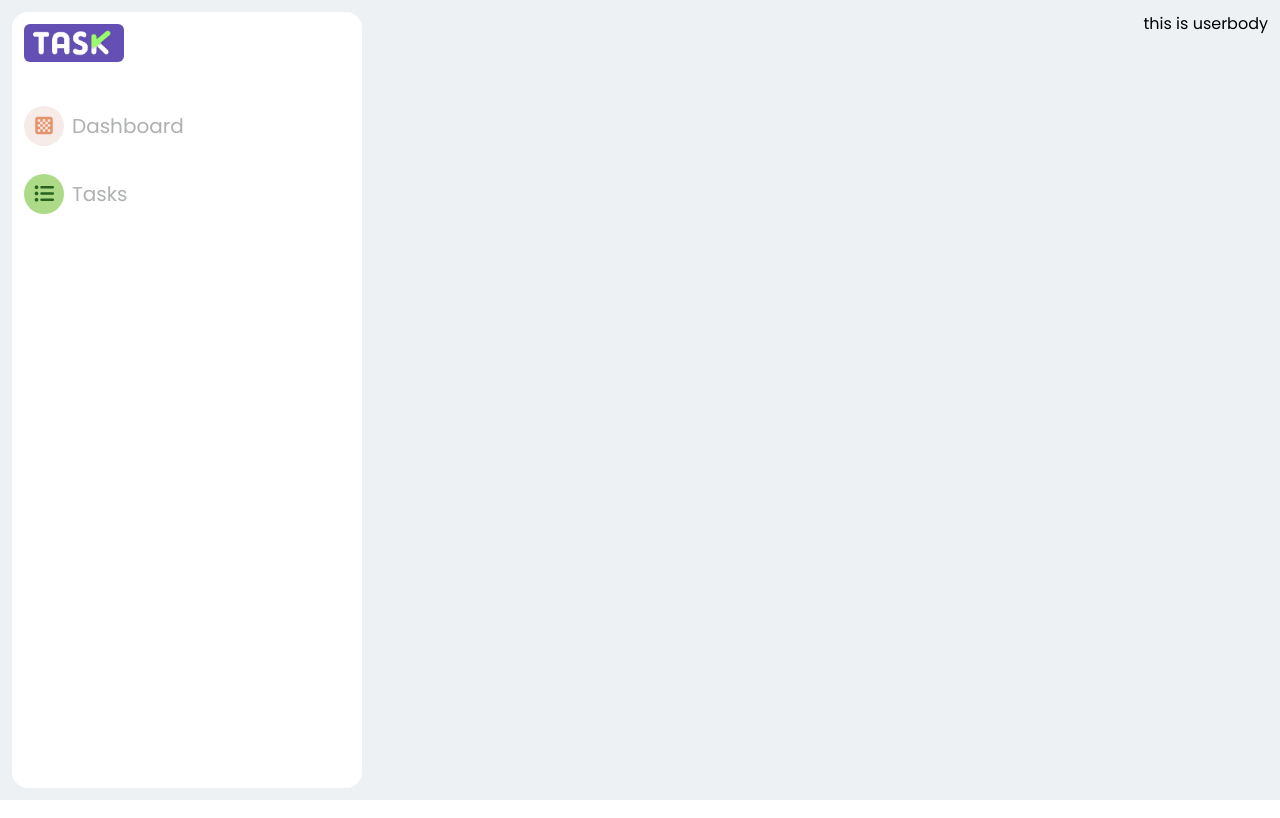
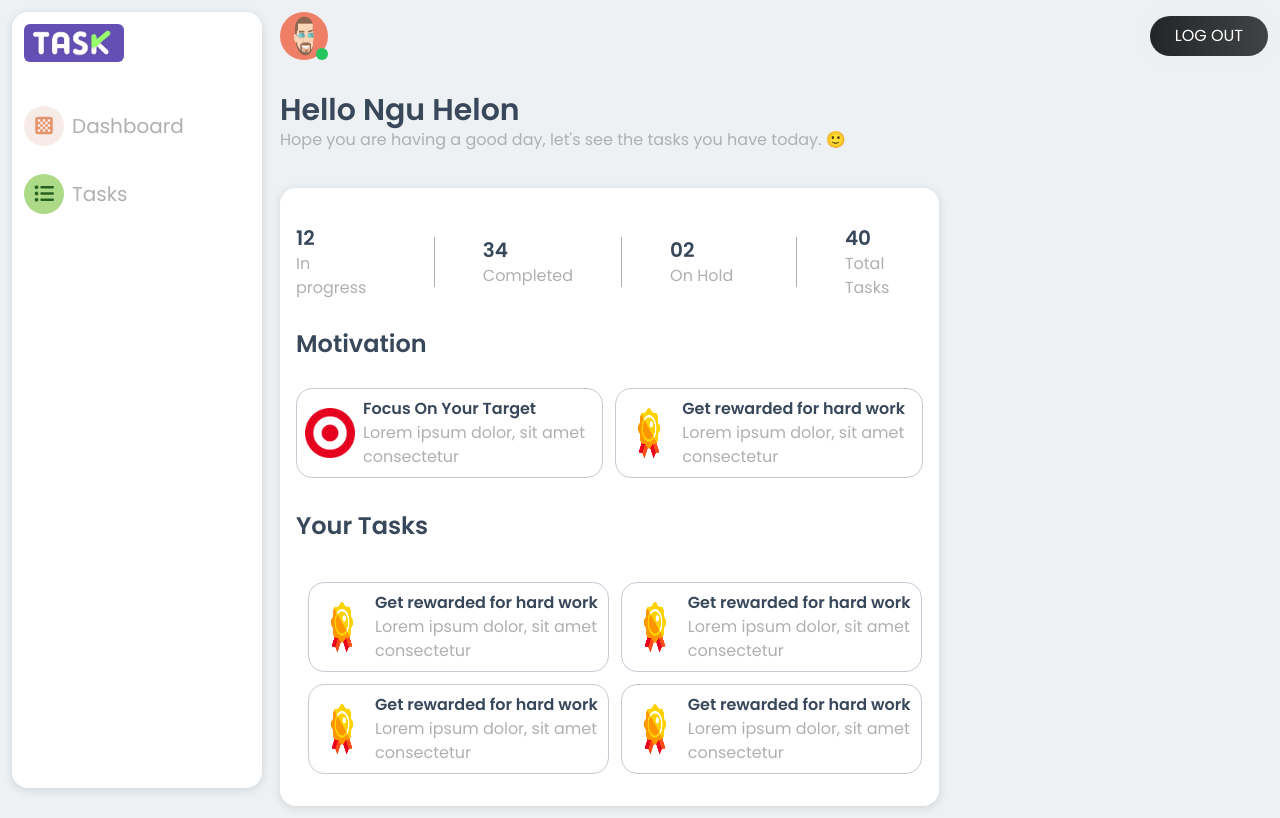
Before and after one commit to nguHelon/TaskApp, a React (Vite) app: page /mydashboard in a window 1280 px wide. Built offline with nearby package versions, Linux system fonts and the light colour scheme.

Commit message:
made significant advancement on the user dashboard

```diff
--- a/src/assets/assets.js
+++ b/src/assets/assets.js
@@ -18,6 +18,8 @@ import taskImage1 from './taskImage1.png'
 import taskImage2 from './taskImage2.png'
 import loginBg from './loginBg.jpg'
 import loginBg2 from './loginBg2.jpg'
+import reward from './reward.png'
+import target from './target.png'
 import programmingVideo from './programmingVideo.mp4'
 
 export {
@@ -41,5 +43,7 @@ export {
     taskImage2,
     loginBg,
     loginBg2,
+    reward,
+    target,
     programmingVideo
 }
--- a/src/components/UserBody.jsx
+++ b/src/components/UserBody.jsx
@@ -1,8 +1,119 @@
 import React from 'react'
+import { avatar,reward, target } from '../assets/assets'
 
 const UserBody = () => {
   return (
-    <div>this is userbody</div>
+    <div className="w-full h-auto">
+      <div className="w-full h-auto flex items-center justify-between mb-3">
+        <div className="h-12 w-12 rounded-full relative">
+          <img className="w-full h-full rounded-full" src={avatar} alt="" />
+          <span className="w-3 h-3 rounded-full absolute right-0 bottom-0 bg-green-500"></span>
+        </div>
+        <button className="buttonGradient1">Log Out</button>
+      </div>
+      <div className="w-full h-auto flex items-start">
+        <div className="h-auto w-4/6">
+          <div className="w-full py-5 text-left mb-4">
+            <h1 className="text-3xl text-textColor2 font-bold">Hello Ngu Helon</h1>
+            <p className="text-textColor">Hope you are having a good day, let's see the tasks you have today. 🙂 </p>
+          </div>
+          <div className="w-full h-auto p-4 rounded-2xl bg-white containerBoxShadow">
+            <div className="w-full h-auto pt-5 flex justify-between items-center space-x-12">
+
+              <div className="w-full flex-1 mr-3">
+                <h1 className="text-xl font-bold text-textColor2">12</h1>
+                <span className="text-textColor">In progress</span>
+              </div>
+
+              <div className="h-[50px] w-[1px] bg-textColor"></div>
+
+              <div className="w-full flex-1 mr-3">
+                <h1 className="text-xl font-bold text-textColor2">34</h1>
+                <span className="text-textColor">Completed</span>
+              </div>
+
+              <div className="h-[50px] w-[1px] bg-textColor"></div>
+
+              <div className="w-full flex-1 mr-3">
+                <h1 className="text-xl font-bold text-textColor2">02</h1>
+                <span className="text-textColor">On Hold</span>
+              </div>
+
+              <div className="h-[50px] w-[1px] bg-textColor"></div>
+
+              <div className="w-full flex-1">
+                <h1 className="text-xl font-bold text-textColor2">40</h1>
+                <span className="text-textColor">Total Tasks</span>
+              </div>
+
+            </div>
+
+            <div className="w-full py-4 pt-7">
+              <h1 className="text-textColor2 font-bold text-2xl mb-7">Motivation</h1>
+              <div className="w-full h-auto flex justify-between space-x-3">
+
+                <div className="flex-1 rounded-2xl border border-[#c8cbd6] flex justify-between items-center p-2 space-x-2">
+                  <img className="h-[50px] w-[50px]" src={target} alt="" />
+                  <div>
+                    <h1 className="text-textColor2 font-bold">Focus On Your Target</h1>
+                    <p className="text-textColor">Lorem ipsum dolor, sit amet consectetur</p>
+                  </div>
+                </div>
+
+                <div className="flex-1 rounded-2xl border border-[#c8cbd6] flex justify-between items-center p-2 space-x-2">
+                  <img className="h-[50px] w-[50px]" src={reward} alt="" />
+                  <div>
+                    <h1 className="text-textColor2 font-bold">Get rewarded for hard work</h1>
+                    <p className="text-textColor">Lorem ipsum dolor, sit amet consectetur</p>
+                  </div>
+                </div>
+
+              </div>
+            </div>
+
+            <div className="w-full py-4">
+              <h1 className="text-textColor2 font-bold text-2xl mb-7">Your Tasks</h1>
+              <div className="w-full h-auto flex items-center space-x-3 space-y-3 flex-wrap">
+
+                <div className="w-[48%] rounded-2xl border border-[#c8cbd6] flex justify-between items-center p-2 ml-3 mt-3 space-x-2">
+                  <img className="h-[50px] w-[50px]" src={reward} alt="" />
+                  <div>
+                    <h1 className="text-textColor2 font-bold">Get rewarded for hard work</h1>
+                    <p className="text-textColor">Lorem ipsum dolor, sit amet consectetur</p>
+                  </div>
+                </div>
+
+                <div className="w-[48%] rounded-2xl border border-[#c8cbd6] flex justify-between items-center p-2 space-x-2">
+                  <img className="h-[50px] w-[50px]" src={reward} alt="" />
+                  <div>
+                    <h1 className="text-textColor2 font-bold">Get rewarded for hard work</h1>
+                    <p className="text-textColor">Lorem ipsum dolor, sit amet consectetur</p>
+                  </div>
+                </div>
+
+                <div className="w-[48%] rounded-2xl border border-[#c8cbd6] flex justify-between items-center p-2 space-x-2">
+                  <img className="h-[50px] w-[50px]" src={reward} alt="" />
+                  <div>
+                    <h1 className="text-textColor2 font-bold">Get rewarded for hard work</h1>
+                    <p className="text-textColor">Lorem ipsum dolor, sit amet consectetur</p>
+                  </div>
+                </div>
+
+                <div className="w-[48%] rounded-2xl border border-[#c8cbd6] flex justify-between items-center p-2 space-x-2">
+                  <img className="h-[50px] w-[50px]" src={reward} alt="" />
+                  <div>
+                    <h1 className="text-textColor2 font-bold">Get rewarded for hard work</h1>
+                    <p className="text-textColor">Lorem ipsum dolor, sit amet consectetur</p>
+                  </div>
+                </div>
+
+              </div>
+            </div>
+
+          </div>
+        </div>
+      </div>
+    </div>
   )
 }
 
--- a/src/components/UserSideBar.jsx
+++ b/src/components/UserSideBar.jsx
@@ -4,8 +4,8 @@ import { taskLogo } from "../assets/assets";
 
 const UserSideBar = () => {
     return (
-        <div className="w-full p-3 flex justify-between items-start bg-[#edf1f4]">
-            <div className="w-[350px] h-[97vh] p-3 rounded-2xl bg-white">
+        <div className="w-full p-3 pl-[280px] flex justify-between items-start bg-[#edf1f4]">
+            <div className="w-[250px] h-[97vh] p-3 rounded-2xl bg-white fixed left-3 top-3 containerBoxShadow">
                 <img className="w-[100px] rounded-md mb-11" src={taskLogo} alt="" />
                 <ul className="w-full flex flex-col space-y-7">
                     <li className="flex items-center justify-start space-x-2">
--- a/src/index.css
+++ b/src/index.css
@@ -87,3 +87,7 @@
   box-shadow: rgba(0, 0, 0, 0.3) 0px 19px 38px,
     rgba(0, 0, 0, 0.22) 0px 15px 12px;
 }
+
+.containerBoxShadow {
+  box-shadow: rgba(99, 99, 99, 0.2) 0px 2px 8px 0px;
+}
--- a/tailwind.config.js
+++ b/tailwind.config.js
@@ -6,7 +6,8 @@ export default {
       colors: {
         dimGray: "#B9BBB6",
         violetBlue: "#5f14b5",
-        textColor: "#aeb0b1"
+        textColor: "#aeb0b1",
+        textColor2: "#384759",
       },
       fontFamily: {
         Poppins: ["Poppins", "sans-serif"],
```
Also changed, not shown: src/assets/reward.png (added), src/assets/target.png (added).
